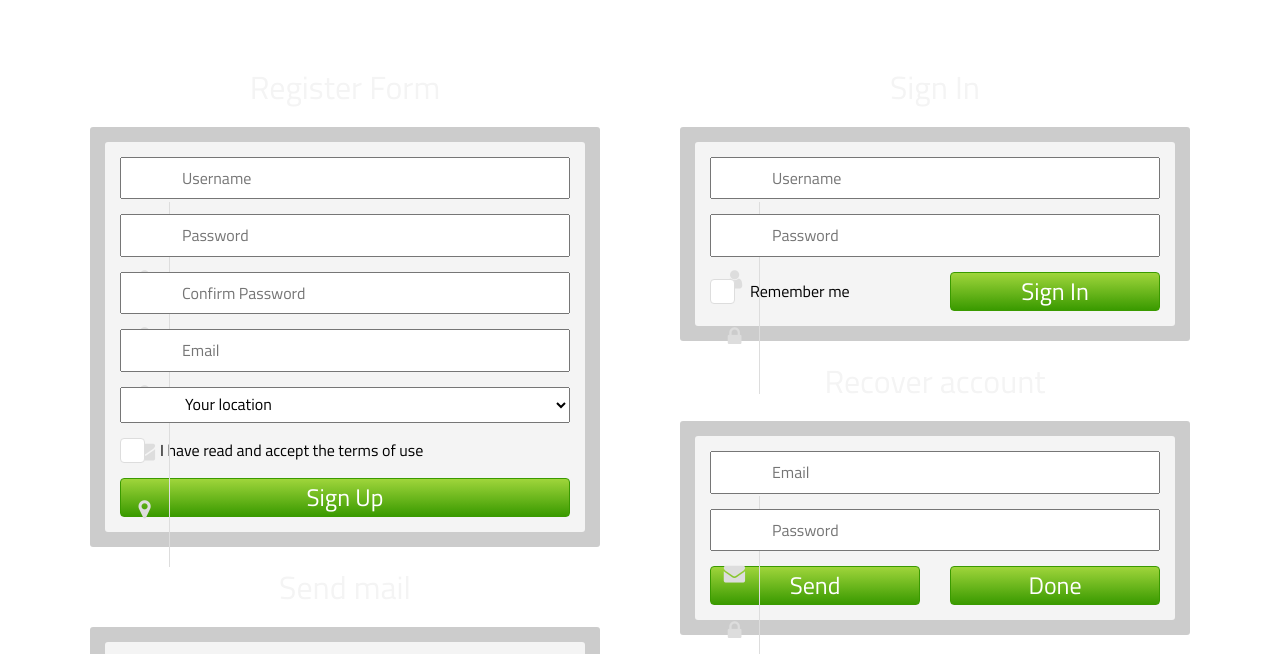
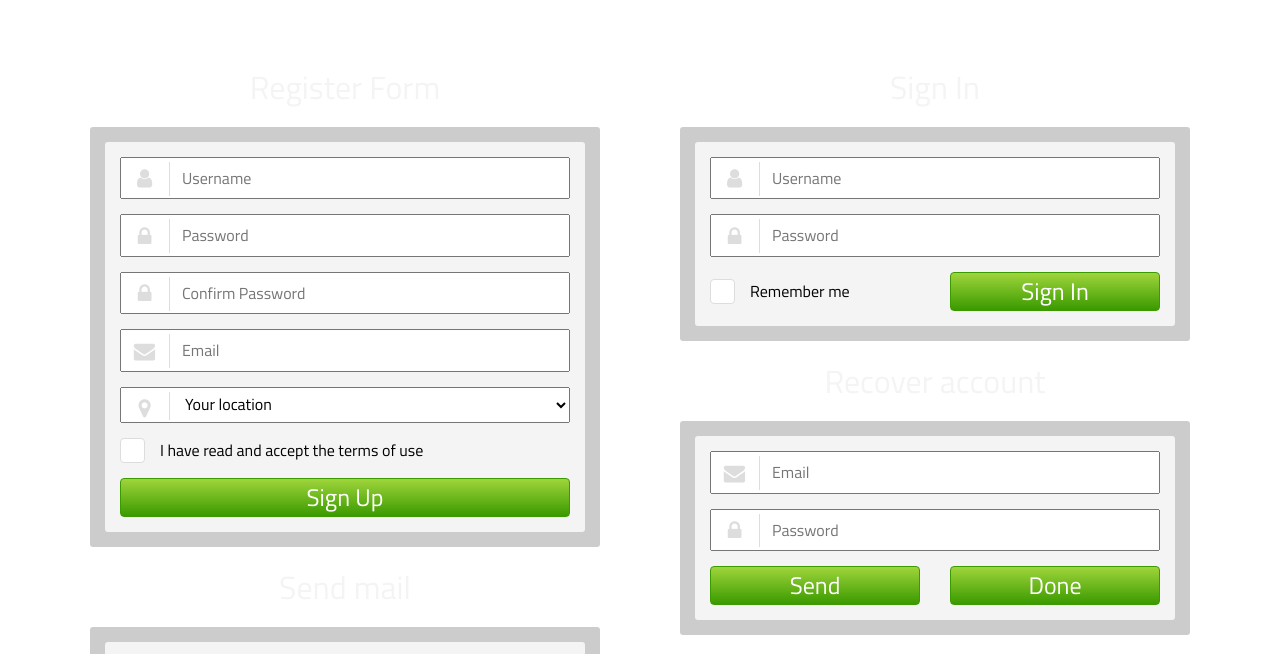
Before and after one commit to MakeleAndzelo/Weekly-Webdev-1, a website: page index.html in a window 1280 px wide. Shown: the part 71-725 px from the top of the page. Drawn offline with Linux system fonts and the light colour scheme.

Commit message:
Fix input icons bug in chrome

```diff
--- a/css/_form.css
+++ b/css/_form.css
@@ -32,6 +32,7 @@
     display: inline-block;
     margin-right: 15px;
     position: relative;
+    cursor: pointer;
 }
 
 .form-checkbox input:checked + label span:before {
@@ -67,8 +68,8 @@
 
 .input-icon {
     width: 50px;
-    padding: 15% 10px;
-    margin-top: 10%;
+    padding: 7px 10px;
+    margin-top: 5px;
     position: absolute;
     height: 80%;
     border-right: 1px solid var(--grey);
```
